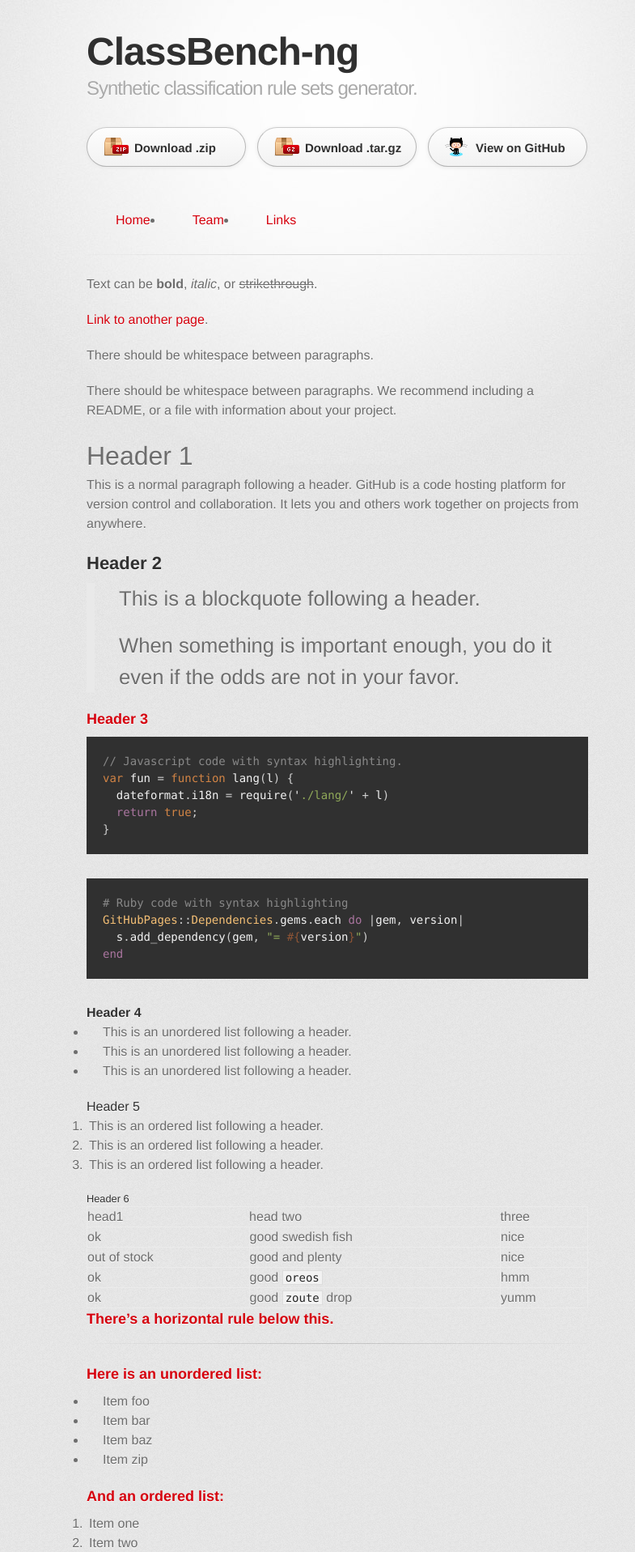
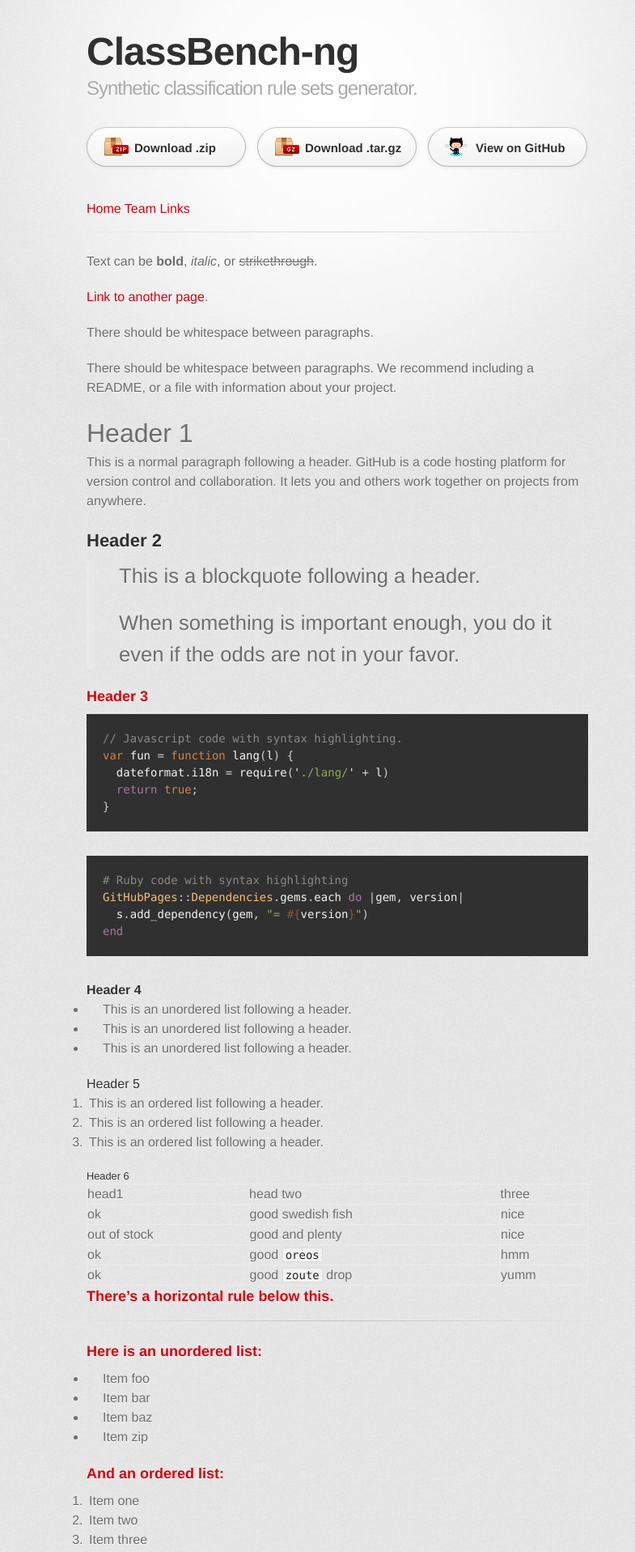
Before and after one commit to classbench-ng/classbench-ng.github.io, a Jekyll site: the page built from index.md, in a window 1280 px wide. Shown: the top 1917 px of the page at 81% size, without its empty margins (223-1008 px from the left). Built offline with Jekyll 4.4.1, drawn with Linux system fonts in a browser that asks for light colours; some web fonts are replaced.

Commit message:
Update my_default.html

```diff
--- a/_layouts/my_default.html
+++ b/_layouts/my_default.html
@@ -32,11 +32,9 @@
 	  {% endif %}
         </section>
 	<section id="pages" class="navigation_bar clearfix">
-	  <ul>
-	    <li><a href="/" id="nav-home">Home</a></li>
-	    <li><a href="team" id="nav-team">Team</a></li>
-	    <li><a href="links" id="nav-links">Links</a></li>
-	  </ul>
+	  <a href="/" id="nav-home">Home</a>
+	  <a href="team" id="nav-team">Team</a>
+	  <a href="links" id="nav-links">Links</a>
 	</section>
         <hr>
         <section id="main_content">
```
